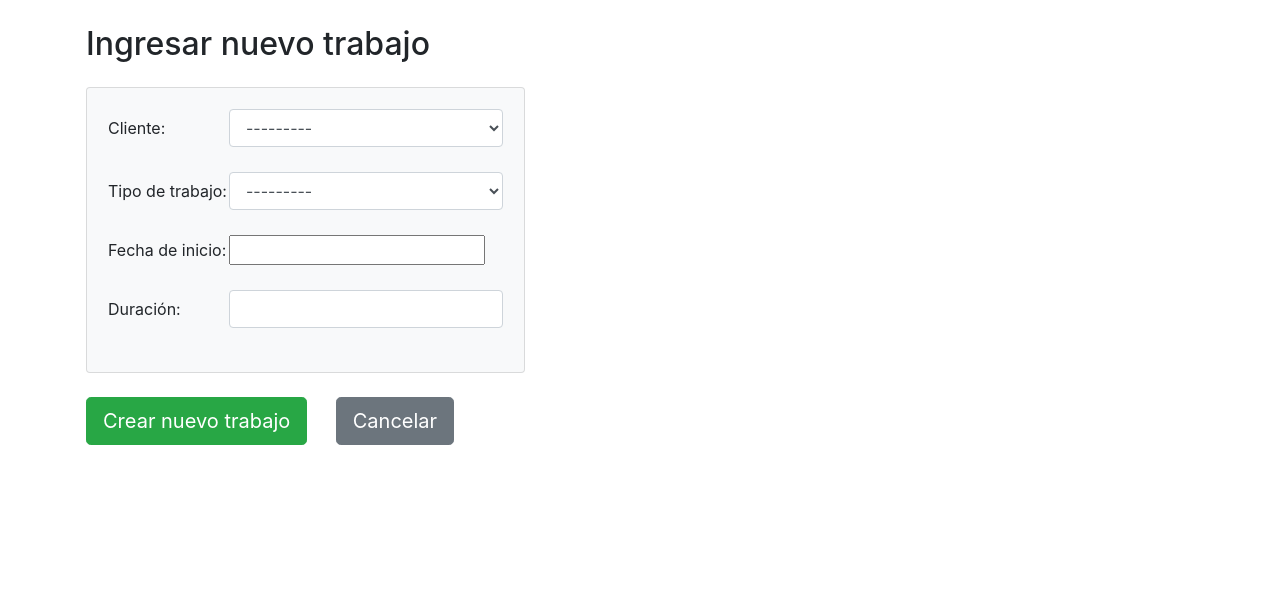
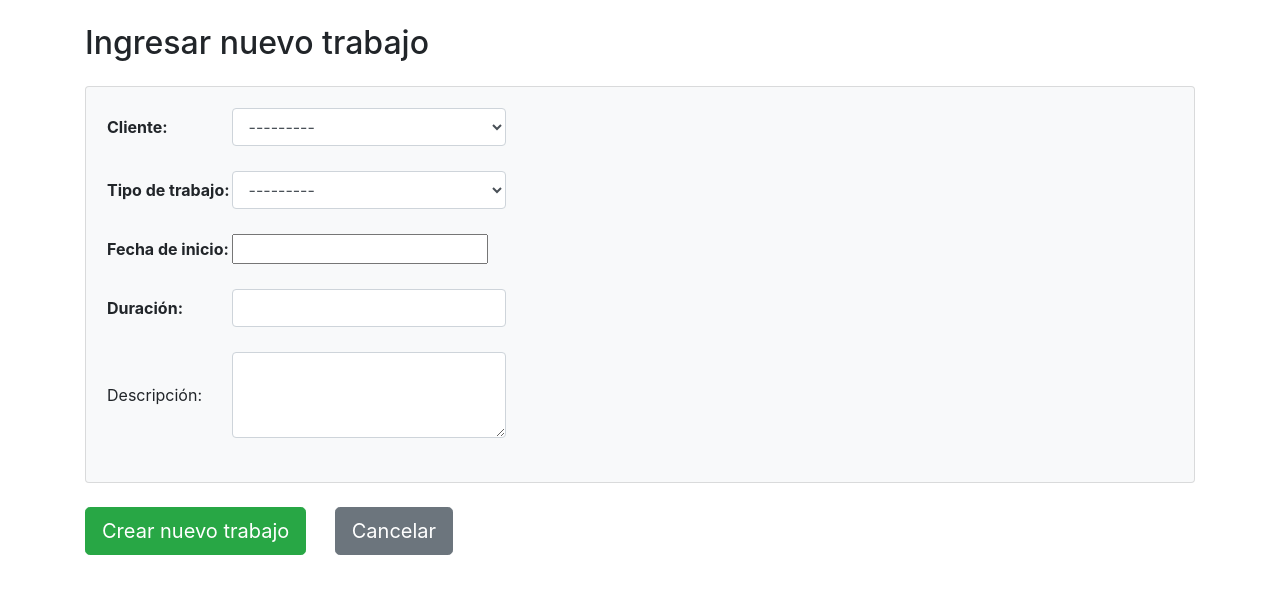
Before and after one commit to Jicua/contador, a Django app: page /registro/trabajos/crear in a window 1280 px wide. Shown: the part 56-650 px from the top of the page. Run offline with Django 3.2, Linux system fonts and the light colour scheme; the visitor is signed in with stand-in values (Sample User, id 1); data that the repository does not hold is empty; some libraries are stand-ins or nearby versions.

```diff
--- a/contador/views.py
+++ b/contador/views.py
@@ -5,5 +5,4 @@ def custom_login(request):
     if request.user.is_authenticated:
         return render(request, 'registro/inicio.html')
     else:
-
         return render(request, 'registration/login.html')
--- a/registro/forms.py
+++ b/registro/forms.py
@@ -29,10 +29,22 @@ class TrabajoForm(forms.ModelForm):
 			'descripcion',
 		]
 		widgets = {
-			'fecha_inicio': DateTimePicker(),
+			'fecha_inicio': DateTimePicker(
+					options={
+						'format': "DD/MM/YYYY H:mm",
+						'stepping': 5,
+					}
+				),
 			'duracion': TimePicker(
 					options={
-						'format': "LT"
+						'format': "H:mm",
+						'stepping': 5,
+					}
+				),
+			'descripcion': forms.Textarea(
+					attrs={
+					'rows': 3,
+					'cols': 21
 					}
 				),
 		}
--- a/registro/templates/registration/login.html
+++ b/registro/templates/registration/login.html
@@ -1,6 +1,9 @@
 {% extends 'base.html' %}
 
 {% block content %}
+{% if user.is_authenticated %}
+    <meta http-equiv="REFRESH" content="0;url=/registro/">
+{% endif %}
 <div class="row">
 	<div class="col d-flex justify-content-center ">
 		<table style="height:500px;">
--- a/registro/templates/registro/trabajo/create.html
+++ b/registro/templates/registro/trabajo/create.html
@@ -1,12 +1,7 @@
 {% extends 'base.html' %}
 {% load widget_tweaks %}
 {% block content %}
-<div class="row">
-	<div class="col d-flex justify-content-left ">
-		<table style="height:200px;">
-			<tbody>
-				<tr>
-					<td class="align-middle">
+
 <h2 class="mb-4">Ingresar nuevo trabajo</h2>
 <form method="POST"> {% csrf_token %}
 	{{ form.media }}
@@ -16,26 +11,26 @@
 			<div class="card-body">
 				<table>
 					<tr>
-												<td class="pb-4">Cliente:</td>
+						<td class="pb-4"><b>Cliente:</b></td>
 						<td class="pb-4">{{ form.cliente|add_class:"form-control" }}</td>
 					</tr>
 					<tr>
-												<td class="pb-4">Tipo de trabajo:</td>
+						<td class="pb-4"><b>Tipo de trabajo:</b></td>
 						<td class="pb-4">{{ form.tipo|add_class:"form-control" }}</td>
 					</tr>
 					<tr>
-												<td class="pb-4">Fecha de inicio:</td>
+						<td class="pb-4"><b>Fecha de inicio:</b></td>
 						<td class="pb-4">
-													<div class="input-group date" data-target-input="nearest">
-
 								{{ form.fecha_inicio }}
-
-													</div>
 						</td>
 					</tr>
 					<tr>
-												<td class="pb-4">Duración:</td>
-												<td class="pb-4">{{ form.duracion|add_class:"form-control"|default:"9" }}</td>
+						<td class="pb-4"><b>Duración:</b></td>
+						<td class="pb-4">{{ form.duracion|add_class:"form-control" }}</td>
+					</tr>
+					<tr>
+						<td class="pb-4">Descripción:</td>
+						<td class="pb-4">{{ form.descripcion|add_class:"form-control" }}</td>
 					</tr>
 				</table>
 			</div>
@@ -44,10 +39,5 @@
 	<input type="submit" class="btn btn-lg btn-success mr-4" value="Crear nuevo trabajo" />
 	<button class="btn btn-lg btn-secondary">Cancelar</button>
 </form>
-					</td>
-				</tr>
-			</tbody>
-		</table>
-	</div>
-</div>
+
 {% endblock %}
--- a/registro/views.py
+++ b/registro/views.py
@@ -84,15 +84,12 @@ def tipo_create_view(request):
 
 @login_required()
 def trabajo_create_view(request):
-	initial_data = {
-		'fecha_inicio': datetime.now().strftime("%d-%m-%Y"),
-	}
-	form = TrabajoForm(request.POST or None, initial_data)
-	form.initial['contador'] = request.user
+	form = TrabajoForm(request.POST or None)
 	if form.is_valid():
 		form.save()
 	context = {
 		'form': form,
 	}
 	print(form.errors)
+	print(request.POST)
 	return render(request, 'registro/trabajo/create.html', context)
```
Also changed, not shown: registro/migrations/0007_auto_20200730_1540.py (added). Lines whose indentation alone changed are shown as unchanged.
